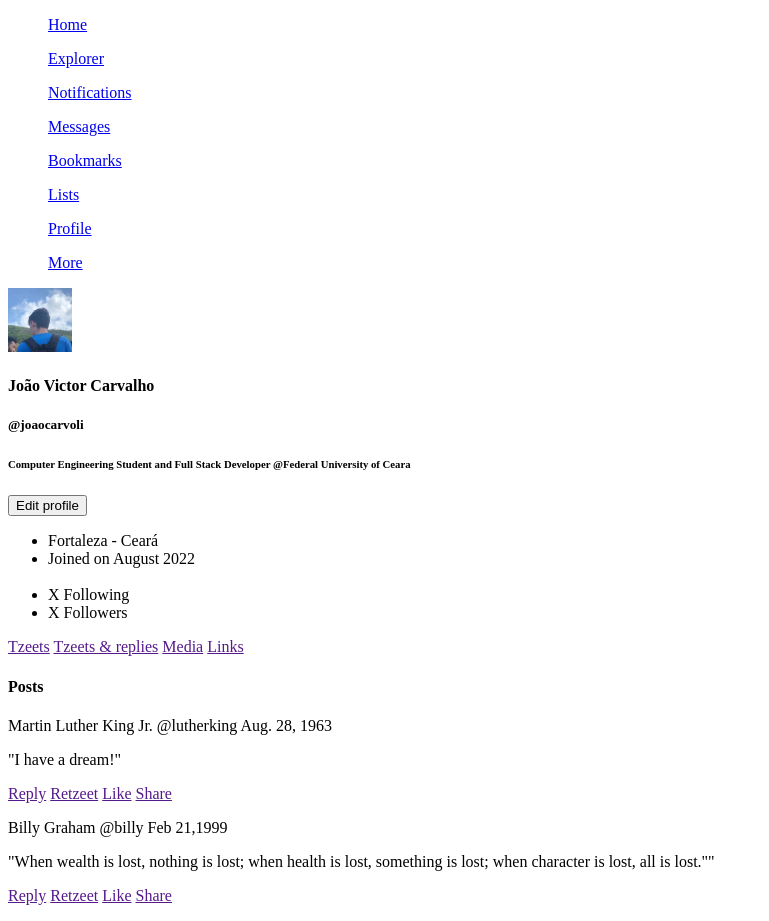
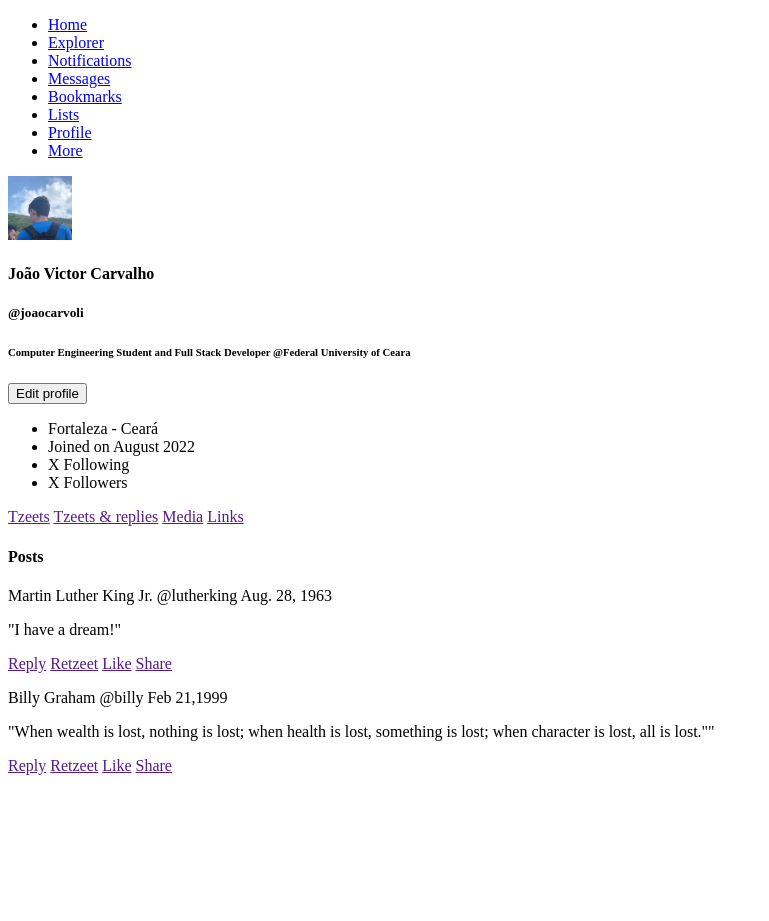
Before and after one commit to joaocarvoli-university/web, a plain HTML site: page index.html in a window 1280 px wide. Shown: the whole page, without its empty margins (0-769 px from the left). After the commit the page ends 800 px from the top, so only its background shows below. Drawn offline with Linux system fonts and the light colour scheme.

Commit message:
correcting erros

```diff
--- a/index.html
+++ b/index.html
@@ -7,20 +7,20 @@
 <body>
   <div>
     <ul>
-      <dl><a href="#"> Home</a></dl>
-      <dl><a href="#"> Explorer</a></dl>
-      <dl><a href="#"> Notifications</a></dl>
-      <dl><a href="#"> Messages</a></dl>
-      <dl><a href="#"> Bookmarks</a></dl>
-      <dl><a href="#"> Lists</a></dl>
-      <dl><a href="#"> Profile</a></dl>
-      <dl><a href="#"> More</a></dl>
+      <li><a href="#"> Home</a></li>
+      <li><a href="#"> Explorer</a></li>
+      <li><a href="#"> Notifications</a></li>
+      <li><a href="#"> Messages</a></li>
+      <li><a href="#"> Bookmarks</a></li>
+      <li><a href="#"> Lists</a></li>
+      <li><a href="#"> Profile</a></li>
+      <li><a href="#"> More</a></li>
     </ul>
   </div>
 
   <div>
-    <img src="/images/profile.jpeg" width="64" height="64">
-    <h4>João Victor Carvalho</h1>
+    <img src="images/profile.jpeg" alt="Profile user photo" width="64" height="64">
+    <h4>João Victor Carvalho</h4>
     <h5>@joaocarvoli</h5>
     <h6>Computer Engineering Student and Full Stack Developer @Federal University of Ceara</h6>
   </div>
@@ -31,7 +31,7 @@
     <ul>
       <li>Fortaleza - Ceará</li>
       <li>Joined on August 2022</li>
-      <br>
+
       <li>X Following</li>
       <li>X Followers</li>
     </ul>
```
